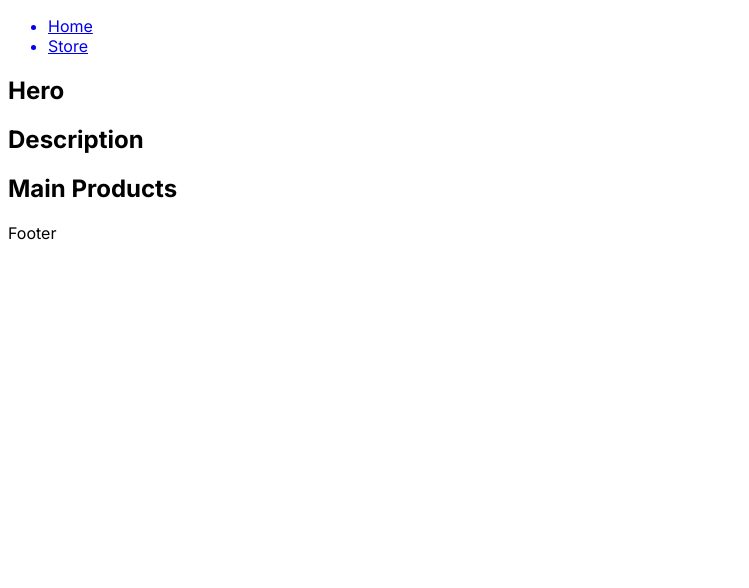
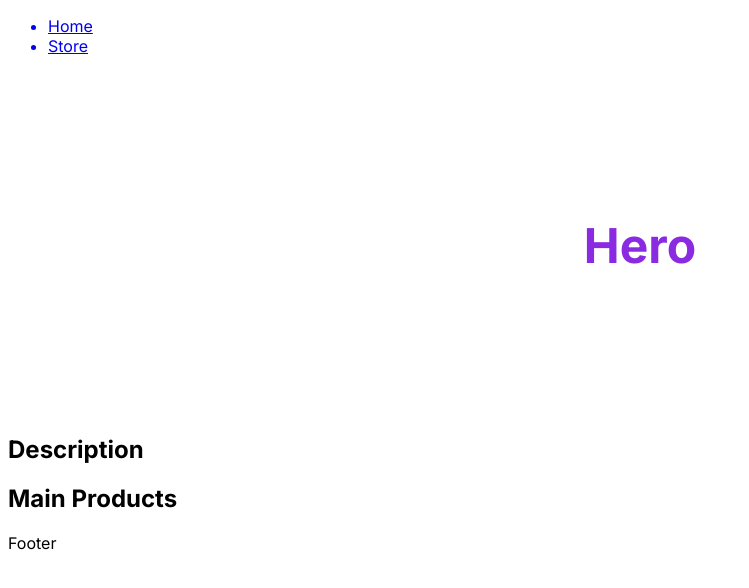
Before and after one commit to andresmarulandam/Nextjs-Store, a Next.js app: page / in a window 1280 px wide. Shown: the top 588 px of the page, without its empty margins (0-749 px from the left). Built offline with nearby package versions, Linux system fonts and the light colour scheme.

Commit message:
Styles with css modules

```diff
--- /dev/null
+++ b/src/app/components/home/Hero/Hero.module.css
@@ -0,0 +1,9 @@
+.Hero {
+  margin: 10rem;
+}
+
+.Hero > h1 {
+  font-size: 3rem;
+  color: blueviolet;
+  text-align: center;
+}
--- a/src/app/components/home/Hero/Hero.tsx
+++ b/src/app/components/home/Hero/Hero.tsx
@@ -1,8 +1,8 @@
-import React from 'react';
+import styles from './Hero.module.css';
 
 export const Hero = () => {
   return (
-    <section>
+    <section className={styles.Hero}>
       <h1>Hero</h1>
     </section>
   );
```
Also changed, not shown: 1 other file (tests, documents, lock files or other folders).
